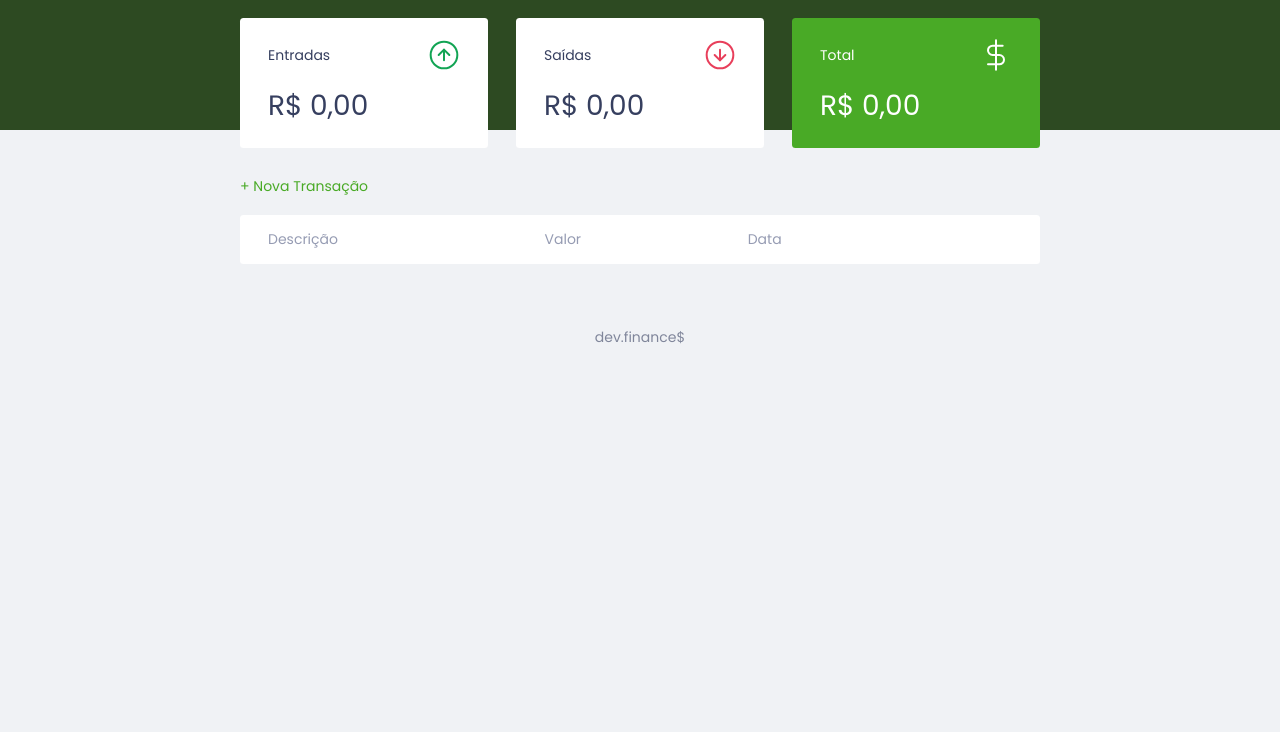
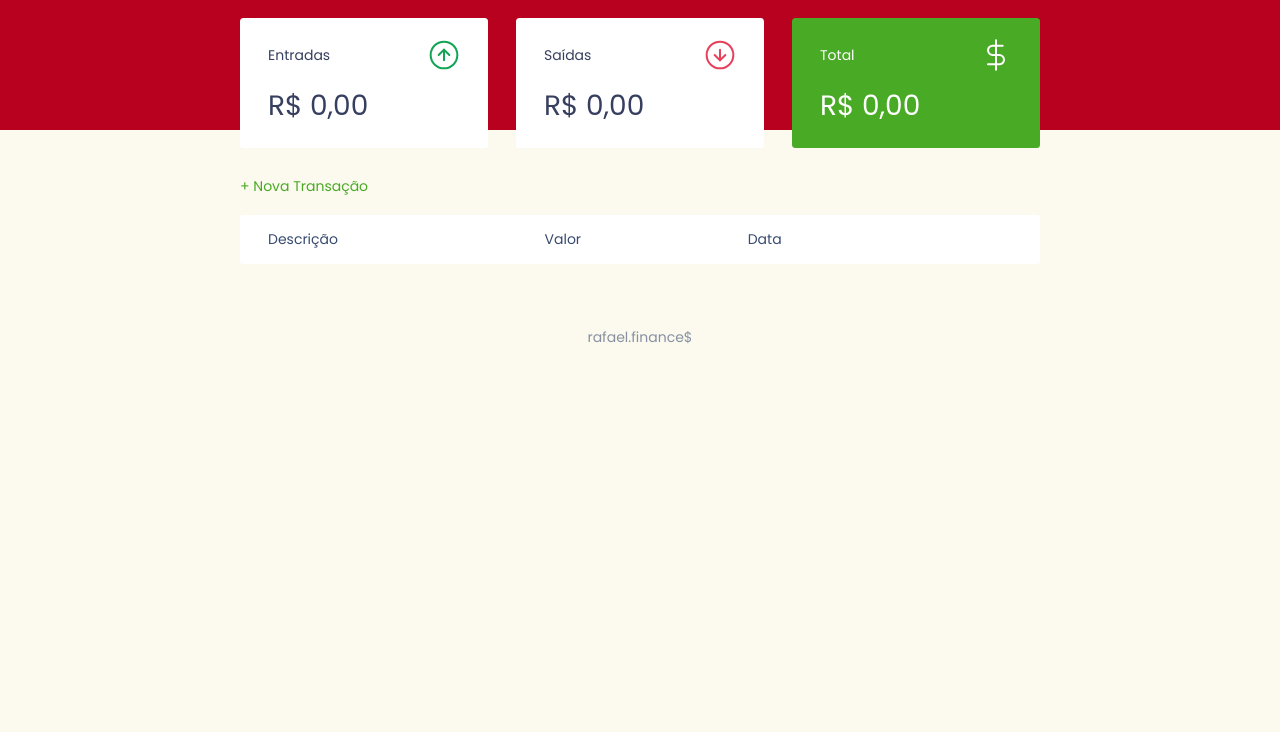
Before and after one commit to rafaellima61/dev-finance-discover, a plain HTML site: page index.html in a window 1280 px wide. Shown: the part 68-800 px from the top of the page. Drawn offline with Linux system fonts and the light colour scheme.

Commit message:
algumas modificações na paleta de cores

```diff
--- a/index.html
+++ b/index.html
@@ -4,7 +4,7 @@
 <head>
     <meta charset="UTF-8" />
     <meta name="viewport" content="width=device-width, initial-scale=1.0" />
-    <title>dev.finance$</title>
+    <title>rafa.finance$</title>
 
     <link rel="stylesheet" href="./style.css">
     <link rel="preconnect" href="https://fonts.gstatic.com">
@@ -106,7 +106,7 @@
     </div>
 
     <footer>
-        <p>dev.finance$</p>
+        <p>rafael.finance$</p>
     </footer>
 
    <script src="/script.js"></script>
--- a/style.css
+++ b/style.css
@@ -18,7 +18,7 @@ html {
 }
 
 body {
-    background: #f0f2f5;
+    background: #FCFAEE;
     font-family:'Poppins', sans-serif
 }
 
@@ -103,7 +103,7 @@ button:hover {
 
 /* Header ===================== */
 header {
-    background: #2D4A22;
+    background: #B8001F;
     padding: 2rem 0 10rem;
     text-align: center;
 }
@@ -164,7 +164,7 @@ header {
 #data-table {
     width: 100%;
     border-spacing: 0 0.5rem;
-    color: #969cb3;
+    color: #384B70;
 }
 
 table thead tr th:first-child,
@@ -288,7 +288,7 @@ input {
 footer {
     text-align: center;
     padding: 4rem 0 2rem;
-    color: var(--dark-blue);
+    color: #384B70;
 
     opacity: 0.6;
 }
```
